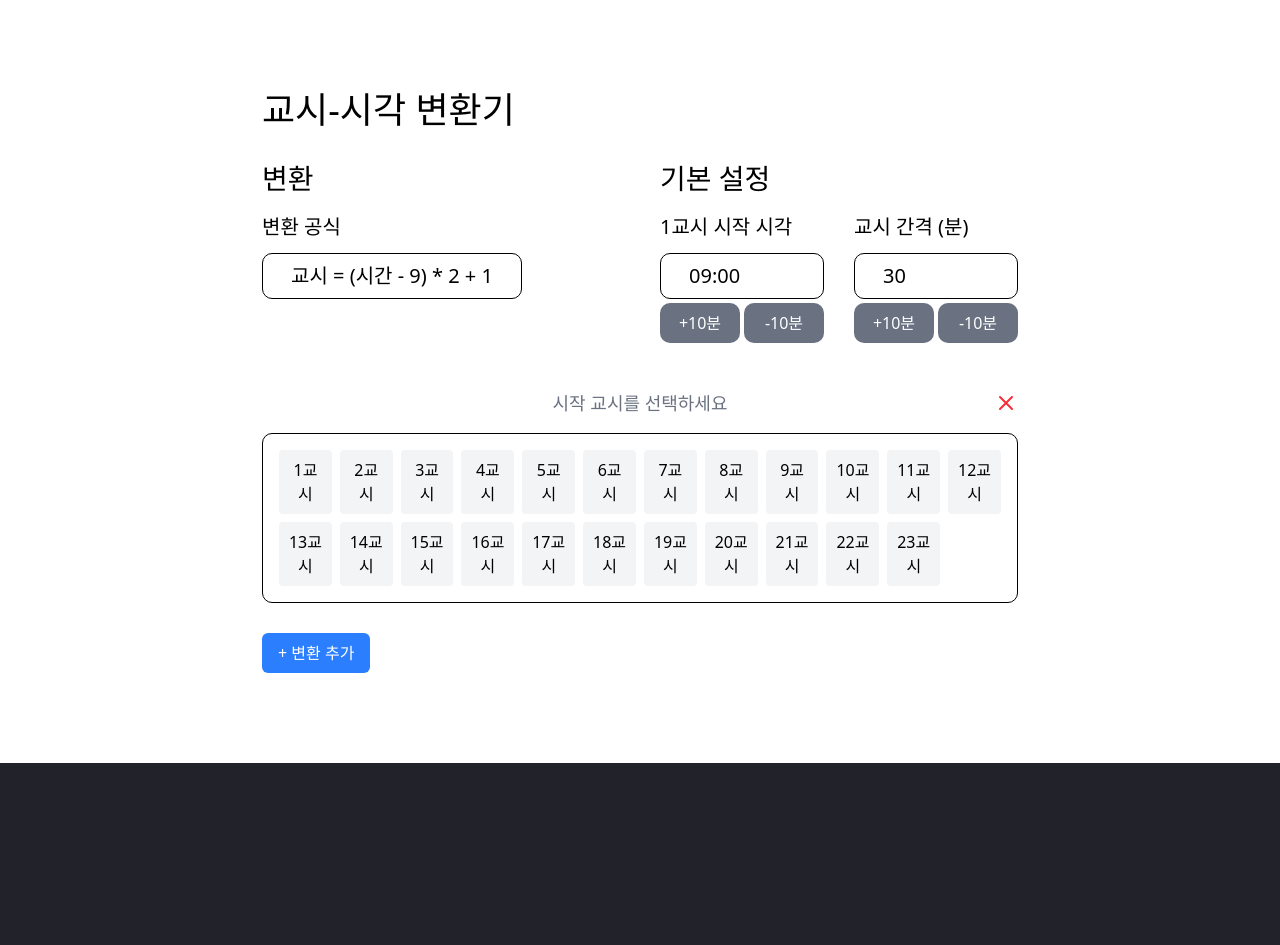
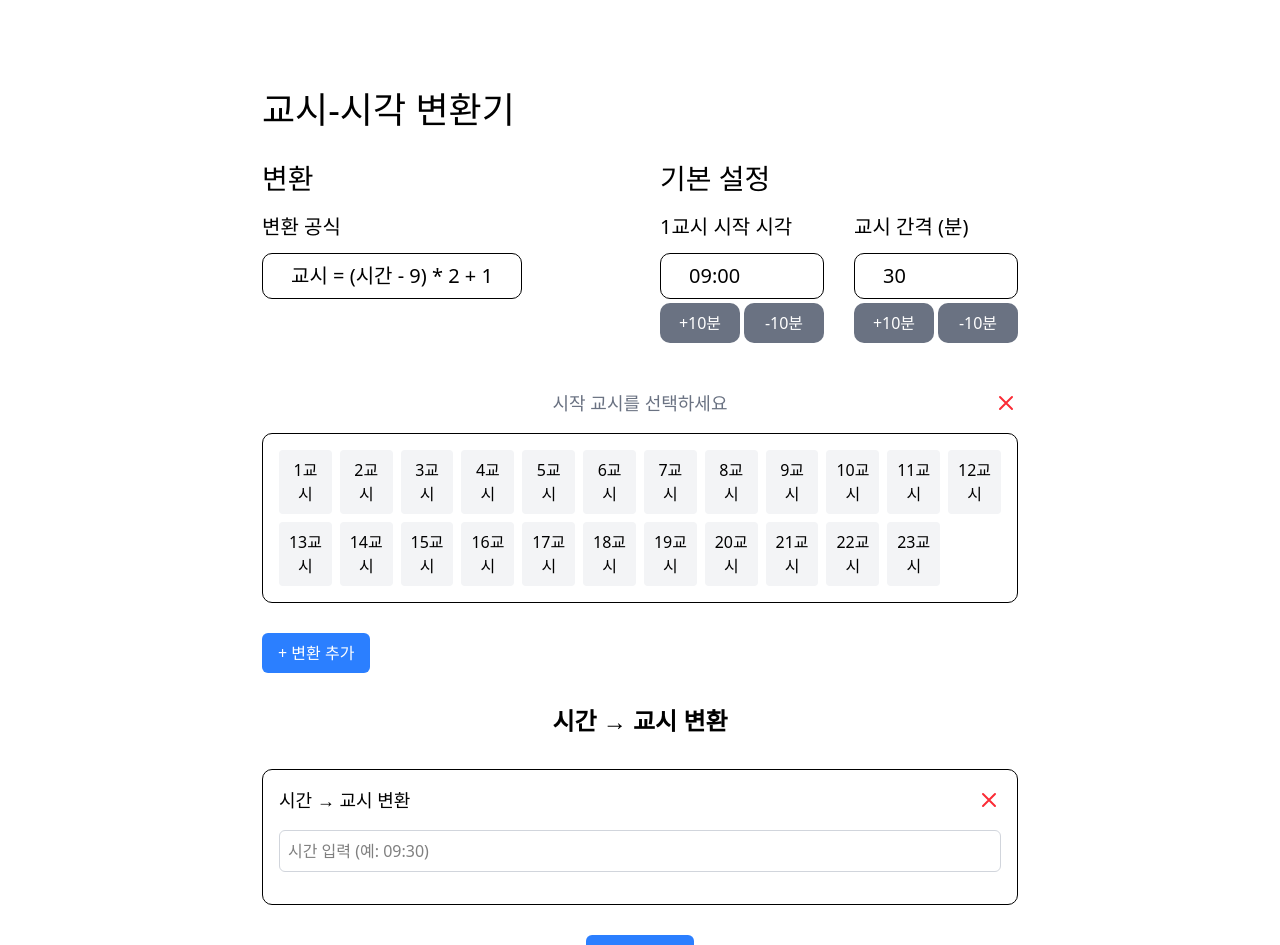
Before and after one commit to daybreaker42/classtime-converter, a React (Vite) app: page / in a window 1280 px wide. Shown: the top 945 px of the page. Before the commit the page ends 800 px from the top, so only its background shows below. Built offline with nearby package versions, Linux system fonts and the light colour scheme.

Commit message:
add: 시간->교시 변환 기능 추가

```diff
--- a/src/App.tsx
+++ b/src/App.tsx
@@ -5,13 +5,14 @@ import { classTime, converts } from './types';
 import Info from './components/Info';
 import AddButton from './components/AddButton';
 import ConvertTable from './components/ConvertTable';
-
+import TimeToClassTable from './components/TimeToClassTable';
 
 export default function App() {
   const classCount = 23;
   const [startTime, setStartTime] = useState('09:00');
   const [timeInterval, setTimeInterval] = useState(30);
   const [converts, setConverts] = useState<converts[]>(() => [createConvert()]);
+  const [timeConverts, setTimeConverts] = useState<{ id: number }[]>(() => [{ id: Date.now() }]);
 
   /**
    * Create a new converts object
@@ -76,6 +77,10 @@ export default function App() {
     setConverts(prevConverts => prevConverts.filter(convert => convert.id !== id));
   };
 
+  const handleTimeDelete = (id: number) => {
+    setTimeConverts(prev => prev.filter(convert => convert.id !== id));
+  };
+
   // converts 객체를 JSON 문자열로 변환하여 로그에 출력
   console.log(`converts: ${JSON.stringify(converts)}`);
 
@@ -134,6 +139,22 @@ export default function App() {
             });
           }
           } />
+          {/* 시간 -> 교시 변환 섹션 */}
+          <div className="w-full flex flex-col items-center mt-8">
+            <h2 className="text-2xl font-bold mb-4">시간 → 교시 변환</h2>
+            {timeConverts.map((convert) => (
+              <TimeToClassTable
+                key={convert.id}
+                id={convert.id}
+                startTime={startTime}
+                timeInterval={timeInterval}
+                onDelete={handleTimeDelete}
+              />
+            ))}
+            <AddButton add={() => {
+              setTimeConverts(prev => [...prev, { id: Date.now() }]);
+            }} />
+          </div>
         </main>
       </div>
       <Footer />
--- /dev/null
+++ b/src/components/TimeToClassTable.tsx
@@ -0,0 +1,58 @@
+import { useState } from 'react';
+import { calculateClass } from '../utils/timeCalculator';
+
+interface TimeToClassTableProps {
+    startTime: string;
+    timeInterval: number;
+    id: number;
+    onDelete: (id: number) => void;
+}
+
+export default function TimeToClassTable({ startTime, timeInterval, id, onDelete }: TimeToClassTableProps) {
+    const [inputTime, setInputTime] = useState<string>("");
+    const [result, setResult] = useState<number | null>(null);
+
+    const handleTimeInput = (e: React.ChangeEvent<HTMLInputElement>) => {
+        const value = e.target.value;
+        setInputTime(value);
+
+        // 정규식으로 HH:mm 형식 검증
+        const timeRegex = /^([0-1]?[0-9]|2[0-3]):[0-5][0-9]$/;
+        if (timeRegex.test(value)) {
+            const classNum = calculateClass(value, startTime, timeInterval);
+            setResult(classNum);
+        } else {
+            setResult(null);
+        }
+    };
+
+    return (
+        <div className="w-full mt-4">
+            <div className="flex flex-col w-full border border-black rounded-[10px] p-4">
+                <div className="relative flex justify-between items-center mb-4">
+                    <span className="text-lg font-medium">시간 → 교시 변환</span>
+                    <button
+                        onClick={() => onDelete(id)}
+                        className="text-red-500 hover:text-red-700"
+                    >
+                        <svg xmlns="http://www.w3.org/2000/svg" className="h-6 w-6" fill="none" viewBox="0 0 24 24" stroke="currentColor">
+                            <path strokeLinecap="round" strokeLinejoin="round" strokeWidth={2} d="M6 18L18 6M6 6l12 12" />
+                        </svg>
+                    </button>
+                </div>
+                <input
+                    type="text"
+                    placeholder="시간 입력 (예: 09:30)"
+                    value={inputTime}
+                    onChange={handleTimeInput}
+                    className="p-2 border border-gray-300 rounded-md mb-4"
+                />
+                {result !== null && (
+                    <div className="text-center text-lg">
+                        {inputTime} = {result}교시
+                    </div>
+                )}
+            </div>
+        </div>
+    );
+}
```
